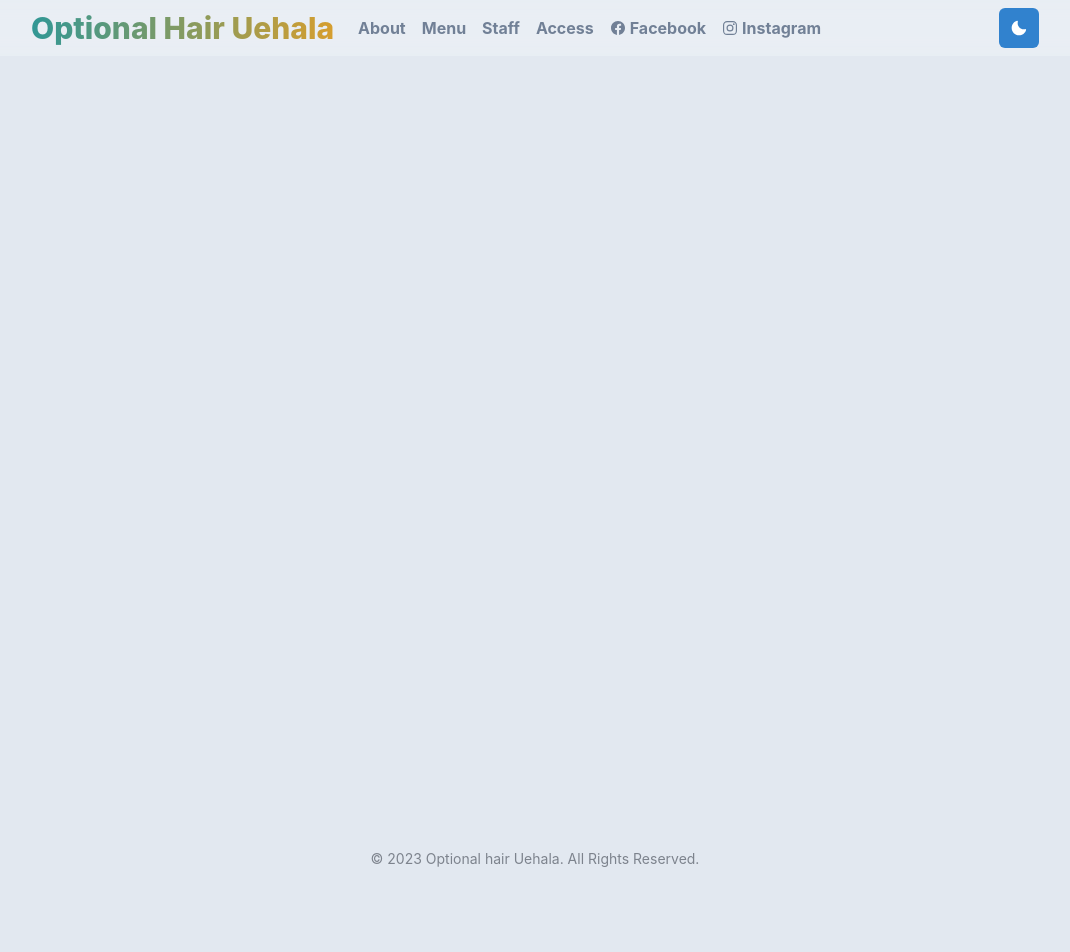
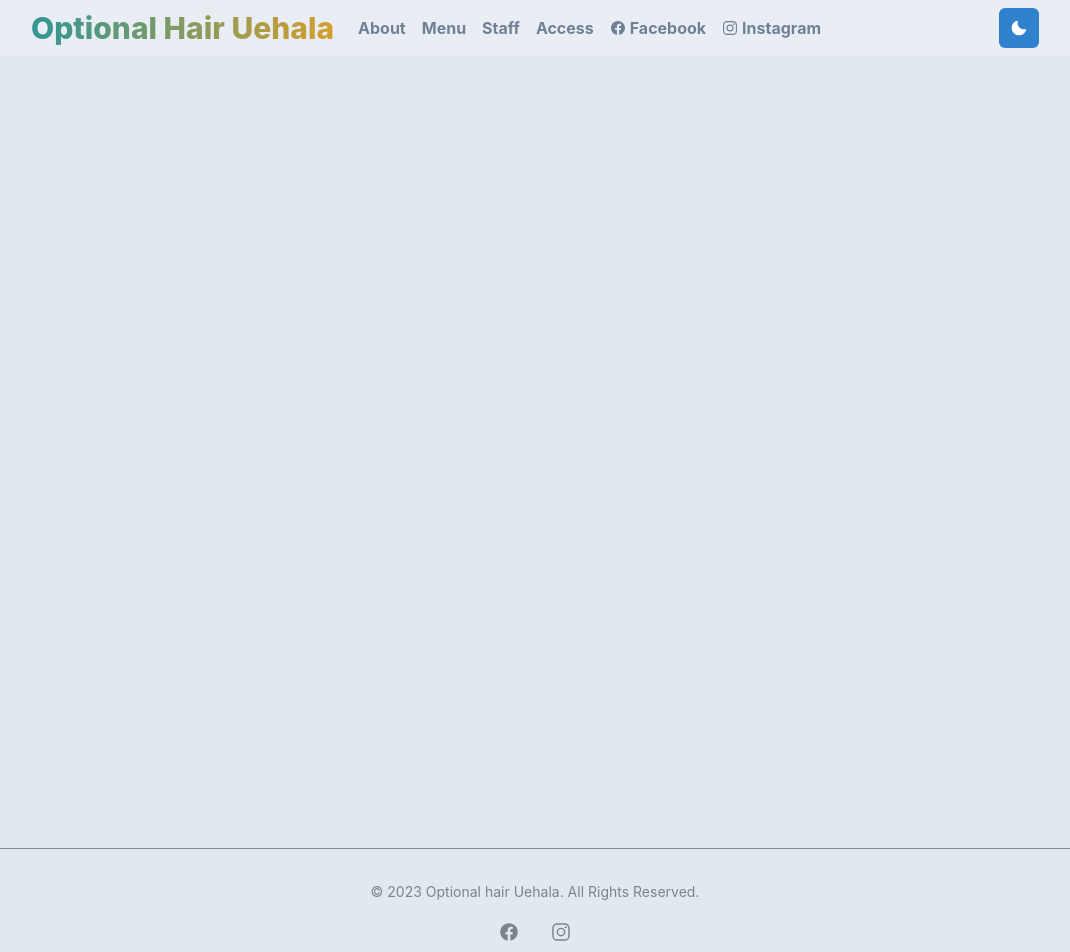
Before and after one commit to Glimmer5/optional_hair_uehala, a Next.js app: page / in a window 1280 px wide. Shown: the top 952 px of the page, without its empty margins (105-1175 px from the left). Before the commit the page ends 901 px from the top, so only its background shows below. Built offline with nearby package versions, Linux system fonts and the light colour scheme; a web font is replaced by a local one.

Commit message:
[change]footer divider&Link

```diff
--- a/src/components/footer/index.tsx
+++ b/src/components/footer/index.tsx
@@ -1,10 +1,29 @@
-import { Box } from "@chakra-ui/react";
+import { Box, Divider, Text, Container, Link } from "@chakra-ui/react";
+import { IoLogoFacebook } from "react-icons/io5";
+import { IoLogoInstagram } from "react-icons/io5";
 
 const Footer: React.FC = () => {
   return (
-    <Box alignItems="center" opacity={0.5} fontSize="sm" textAlign="center">
-      &copy; {new Date().getFullYear()} Optional hair Uehala. All Rights Reserved.
-    </Box>
+    <>
+      <Divider mb={8} size="xl" />
+      <Box alignItems="center" opacity={0.5} fontSize="sm" textAlign="center">
+        <Text mb={5}>
+          &copy; {new Date().getFullYear()} Optional hair Uehala. All Rights
+          Reserved.
+        </Text>
+        <Container display="flex" justifyContent="center">
+          <Link
+            href="https://ja-jp.facebook.com/people/Optional-Hair-Uehala/100057615032399/"
+            mr={8}
+          >
+            <IoLogoFacebook size={20} />
+          </Link>
+          <Link href="https://www.instagram.com/optional_hair_uehala/">
+            <IoLogoInstagram size={20} />
+          </Link>
+        </Container>
+      </Box>
+    </>
   );
 };
 
--- /dev/null
+++ b/src/lib/divider.ts
@@ -0,0 +1,15 @@
+import { defineStyle, defineStyleConfig } from '@chakra-ui/react'
+
+const xl = defineStyle({
+    borderWidth: "0.5px",
+    borderRadius: 'lg',
+    borderColor: "gray.600",
+
+    _dark: {
+        borderColor: "gray.400"
+    }
+})
+
+export const dividerTheme = defineStyleConfig({
+    sizes: { xl },
+})
--- a/src/lib/theme.ts
+++ b/src/lib/theme.ts
@@ -1,6 +1,8 @@
 import { extendTheme, type ThemeConfig } from '@chakra-ui/react';
 import { mode } from '@chakra-ui/theme-tools';
 import type { StyleFunctionProps } from '@chakra-ui/styled-system';
+import { dividerTheme } from './divider';
+
 
 const styles = {
     global: (props: StyleFunctionProps) => ({
@@ -15,6 +17,8 @@ const config: ThemeConfig = {
     useSystemColorMode: true
 }
 
-const theme = extendTheme({ styles, config });
+
+
+const theme = extendTheme({ styles, config, components: {Divider: dividerTheme} });
 
 export default theme;
```
